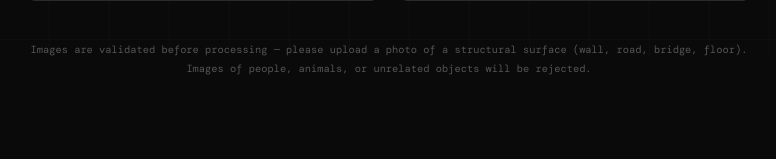
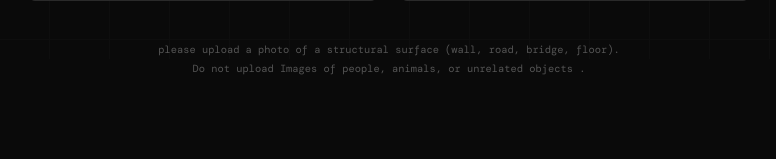
Before and after one commit to Yash-mk1/Infraestimator, a Django app: page /analyse/ in a window 1280 px wide. Shown: the part 741-900 px from the top of the page, without its empty margins (251-1027 px from the left). Run offline with Django 5.2, Linux system fonts and the light colour scheme; some web fonts are replaced.

Commit message:
'analyze.html updated'

```diff
--- a/Infraestimator/scanner/templates/scanner/analyse.html
+++ b/Infraestimator/scanner/templates/scanner/analyse.html
@@ -113,9 +113,9 @@
   </form>
 
   <p class="analyse-note">
-    Images are validated before processing — please upload a photo of a
+    please upload a photo of a
     structural surface (wall, road, bridge, floor).<br>
-    Images of people, animals, or unrelated objects will be rejected.
+    Do not upload Images of people, animals, or unrelated objects .
   </p>
 
 </div>
```
